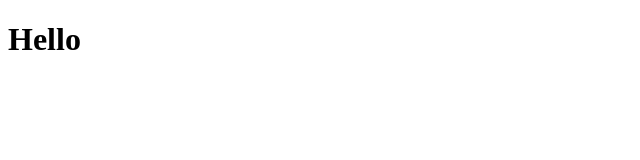
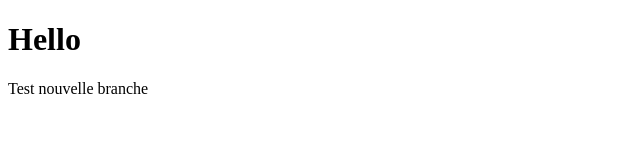
Before and after one commit to devo77/CouturePourDebutant, a plain HTML site: page index.html in a window 1280 px wide. Shown: the whole page, without its empty margins (0-640 px from the left). Drawn offline with Linux system fonts and the light colour scheme.

Commit message:
Creation nouvelle branche

```diff
--- a/index.html
+++ b/index.html
@@ -8,5 +8,6 @@
 </head>
 <body>
     <h1>Hello</h1>
+    <p>Test nouvelle branche</p>
 </body>
 </html>
```
